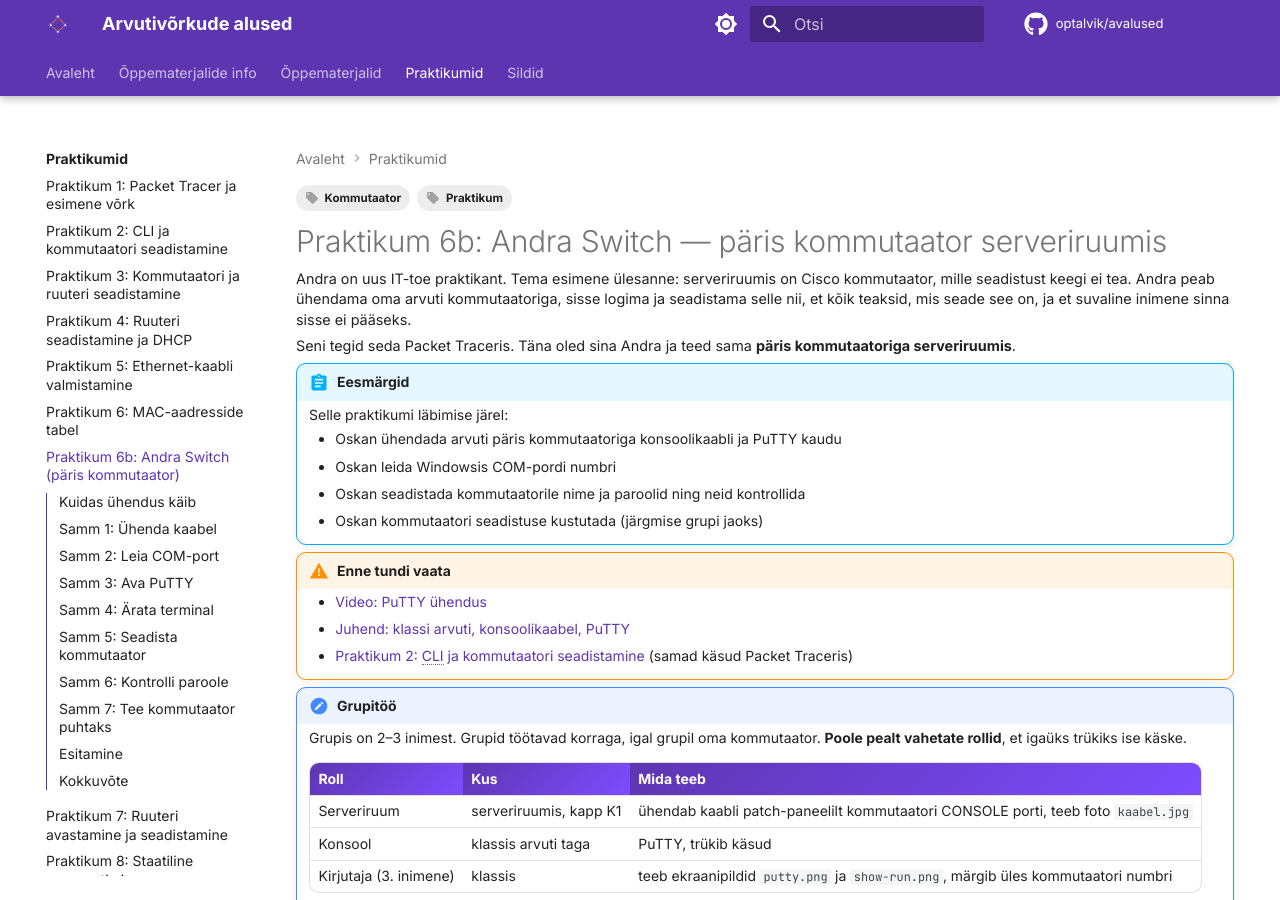
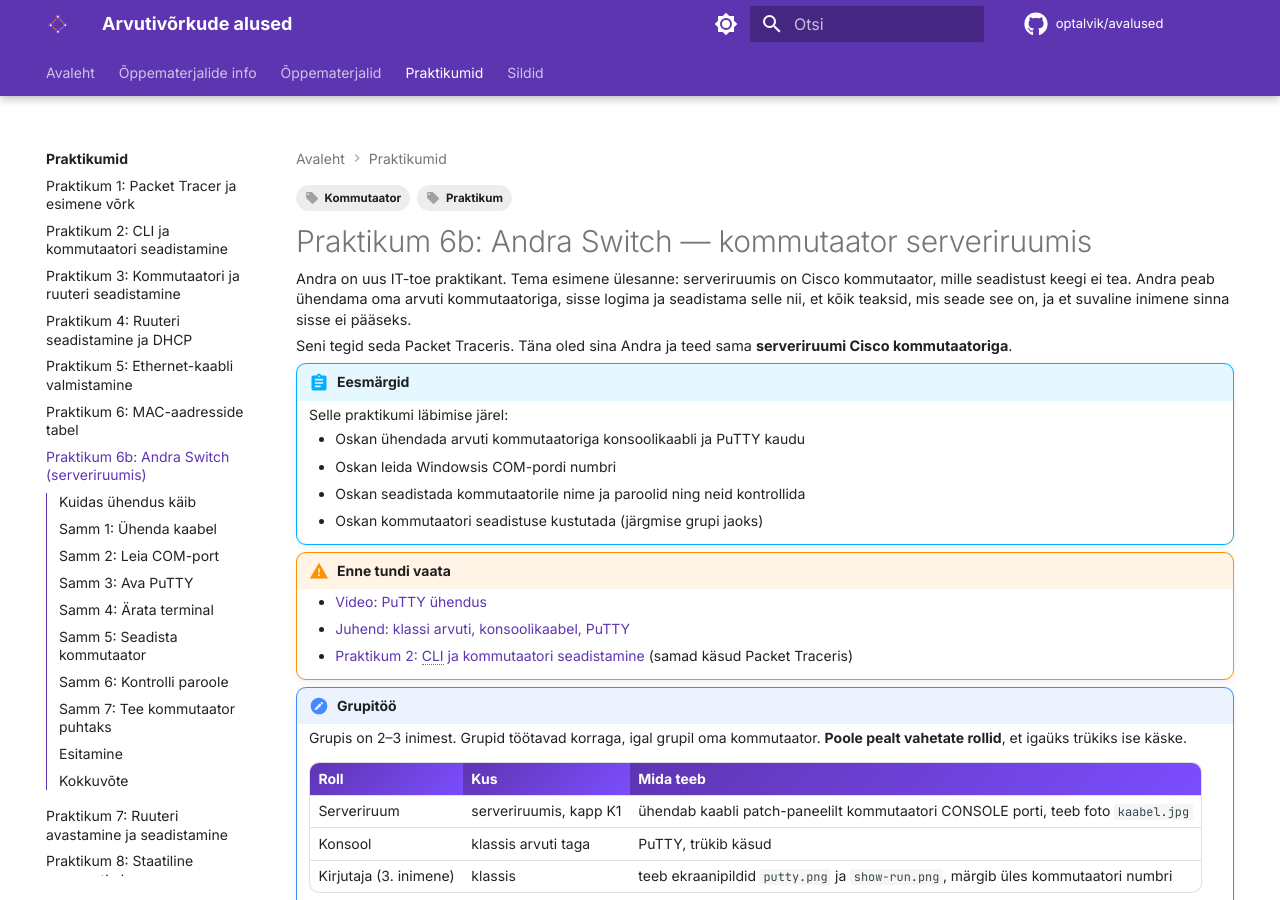
Before and after one commit to optalvik/avalused, an MkDocs documentation site: the page built from docs/praktikumid/praktikum_06b.md, in a window 1280 px wide and 900 px high. Built offline with MkDocs 1.6.1 and Material for MkDocs 9.7.7, drawn with Linux system fonts in a browser that asks for light colours; comment, search, counter and statistics services are not loaded; some of the changed text lies outside the part shown.

Commit message:
Praktikum 6b: sõna päris välja (#8)
Co-authored-by: Maria Talvik <mariatalvik1@gmail.com>

```diff
--- a/docs/praktikumid/praktikum_06b.md
+++ b/docs/praktikumid/praktikum_06b.md
@@ -4,16 +4,16 @@ tags:
   - Kommutaator
 ---
 
-# Praktikum 6b: Andra Switch — päris kommutaator serveriruumis
+# Praktikum 6b: Andra Switch — kommutaator serveriruumis
 
 Andra on uus IT-toe praktikant. Tema esimene ülesanne: serveriruumis on Cisco kommutaator, mille seadistust keegi ei tea. Andra peab ühendama oma arvuti kommutaatoriga, sisse logima ja seadistama selle nii, et kõik teaksid, mis seade see on, ja et suvaline inimene sinna sisse ei pääseks.
 
-Seni tegid seda Packet Traceris. Täna oled sina Andra ja teed sama **päris kommutaatoriga serveriruumis**.
+Seni tegid seda Packet Traceris. Täna oled sina Andra ja teed sama **serveriruumi Cisco kommutaatoriga**.
 
 !!! abstract "Eesmärgid"
     Selle praktikumi läbimise järel:
 
-    - Oskan ühendada arvuti päris kommutaatoriga konsoolikaabli ja PuTTY kaudu
+    - Oskan ühendada arvuti kommutaatoriga konsoolikaabli ja PuTTY kaudu
     - Oskan leida Windowsis COM-pordi numbri
     - Oskan seadistada kommutaatorile nime ja paroolid ning neid kontrollida
     - Oskan kommutaatori seadistuse kustutada (järgmise grupi jaoks)
@@ -140,6 +140,6 @@ Oma Classroomi repos brauseris:
 
 ## Kokkuvõte
 
-- Ühendusid päris kommutaatoriga konsooli kaudu, ilma IP-aadressita
+- Ühendusid kommutaatoriga konsooli kaudu, ilma IP-aadressita
 - Seadistasid nime, paroolid ja bänneri ning kontrollisid neid
 - Tegid kommutaatori järgmise grupi jaoks puhtaks
--- a/mkdocs.yml
+++ b/mkdocs.yml
@@ -216,7 +216,7 @@ nav:
     - "Praktikum 4: Ruuteri seadistamine ja DHCP": praktikumid/praktikum_04.md
     - "Praktikum 5: Ethernet-kaabli valmistamine": praktikumid/praktikum_05.md
     - "Praktikum 6: MAC-aadresside tabel": praktikumid/praktikum_06.md
-    - "Praktikum 6b: Andra Switch (päris kommutaator)": praktikumid/praktikum_06b.md
+    - "Praktikum 6b: Andra Switch (serveriruumis)": praktikumid/praktikum_06b.md
     - "Praktikum 7: Ruuteri avastamine ja seadistamine": praktikumid/praktikum_07.md
     - "Praktikum 8: Staatiline marsruutimine": praktikumid/praktikum_08.md
     - "Praktikum 9: Staatiline marsruutimine (iseseisev harjutus)": praktikumid/praktikum_09.md
```
Also changed, not shown: docs/praktikumid/index.md (+2 -2 lines).
